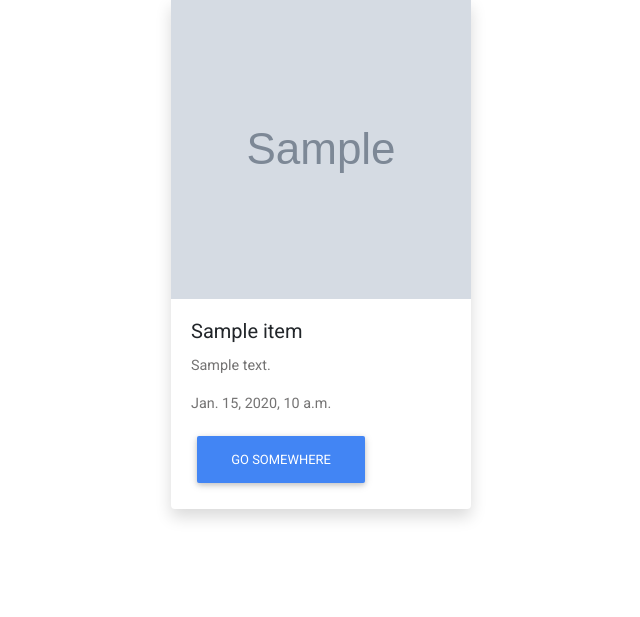
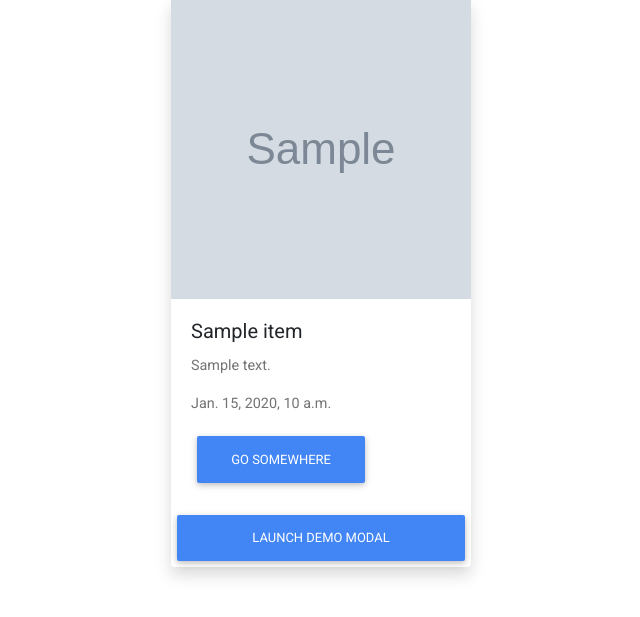
Before and after one commit to kiprotichdominic/InGram, a Django app: page / in a window 1280 px wide. Shown: the part 101-718 px from the top of the page, without its empty margins (319-959 px from the left). Run offline with Django 3.2, Linux system fonts and the light colour scheme; grey boxes marked "Sample" are stand-in pictures; a database or web service that is not in the repository returns one stand-in record (values such as "Sample title"); data that the repository does not hold is empty; some libraries are stand-ins or nearby versions.

Commit message:
fix modal

```diff
--- a/home/urls.py
+++ b/home/urls.py
@@ -5,9 +5,7 @@ from django.conf import settings
 from .views import GetPosts
 
 urlpatterns = [
-    # path("", HomePageView.as_view(), name="home"),
     path("", GetPosts.as_view(), name="home"),
-    # path('home/', views.home, name='home2'),
 ]
 if settings.DEBUG:
     urlpatterns += static(settings.STATIC_URL, document_root=settings.STATIC_ROOT)
--- a/home/views.py
+++ b/home/views.py
@@ -1,21 +1,9 @@
-from django.views.generic import TemplateView, ListView
-from django.views.generic.edit import CreateView
+from django.views.generic import TemplateView, ListView, DetailView
 from django.shortcuts import render
 from projects.models import Post
 from .services import get_posts
 import requests
 
-# class HomePageView(TemplateView):
-#     template_name = "home/home.html"
-
-
-# def home(request):
-#     url = 'http://127.0.0.1:8000/api/v1/?format=json'
-#     response = requests.get(url)
-#     data = response.json()
-#     print(data)
-#     context ={"data":data}
-#     return render(request, 'home/home.html', context)
 
 class GetPosts(TemplateView):
     template_name = 'home/home.html'
@@ -24,8 +12,3 @@ class GetPosts(TemplateView):
             'posts' : get_posts
         }
         return context
-
-class ProjectCreateView(CreateView):
-    model = Post
-    template_name = 'home/post.html'
-    fields = ('image','title','body','link')
--- a/projects/urls.py
+++ b/projects/urls.py
@@ -8,7 +8,8 @@ router.register('users', UserViewSet, )
 router.register('', ProjectViewSet,)
 
 urlpatterns = [
-path('new/', ProjectCreateView.as_view(), name='newproject'),
+    path('new/', ProjectCreateView.as_view(), name='newproject'),
+    # path("post/<int:pk>/", ProjectDetailView.as_view(), name="project_detail"),
 ]
 
 urlpatterns += router.urls
--- a/projects/views.py
+++ b/projects/views.py
@@ -4,6 +4,7 @@ from .models import Post
 from .forms import PostForm
 from django.urls import reverse_lazy
 from django.views.generic.edit import CreateView
+# from django.views.generic import DetailView
 from .permissions import IsAuthorOrReadOnly
 from .serializers import ProjectSerializer, UserSerializer
 
@@ -26,3 +27,7 @@ class ProjectCreateView(CreateView):
     def form_valid(self, form):
         form.instance.author = self.request.user
         return super().form_valid(form)
+
+
+# class ProjectDetailView(DetailView):
+#     model = Post
--- a/templates/home/home.html
+++ b/templates/home/home.html
@@ -5,13 +5,36 @@
 <div class="row">
   <div class="col-md-5 m-3">
     <div class="card shadow" style="width: 300px;">
-      <img src="{{post.image}}" alt="" width="300px" height="300px" id="images">
+      <a href=""><img src="{{post.image}}" alt="" width="300px" height="300px" id="images"></a>
       <div class="card-body">
         <h5 class="card-title">{{ post.title }}</h5>
         <p class="card-text">{{post.body}}</p>
         <p class="card-text">{{post.create_at}}</p>
-        <a href="{{post.link}}" class="btn btn-primary">Go somewhere</a>
+        <a href="{{post.link}}" target="_blank" class="btn btn-primary">Go somewhere</a>
       </div>
+      <!-- Button trigger modal -->
+<button type="button" class="btn btn-primary" data-toggle="modal" data-target="#exampleModal{{ forloop.counter }}">
+  Launch demo modal
+</button>
+<div class="modal fade" id="exampleModal{{ forloop.counter }}" tabindex="-1" role="dialog" aria-labelledby="exampleModalLabel" aria-hidden="true">
+  <div class="modal-dialog" role="document">
+    <div class="modal-content">
+      <div class="modal-header">
+        <h5 class="modal-title" id="exampleModalLabel">Modal title</h5>
+        <button type="button" class="close" data-dismiss="modal" aria-label="Close">
+          <span aria-hidden="true">&times;</span>
+        </button>
+      </div>
+      <div class="modal-body">
+        <img src="{{post.image}}" alt="" width="300px" height="300px" id="images">
+      </div>
+      <div class="modal-footer">
+        <button type="button" class="btn btn-secondary" data-dismiss="modal">Close</button>
+        <button type="button" class="btn btn-primary">Save changes</button>
+      </div>
+    </div>
+  </div>
+</div>
     </div>
   </div>
 </div>
```
Also changed, not shown: templates/projects/post_detail.html (added, +18 -0 lines), db.sqlite3, home/services.py (line endings or trailing spaces).
